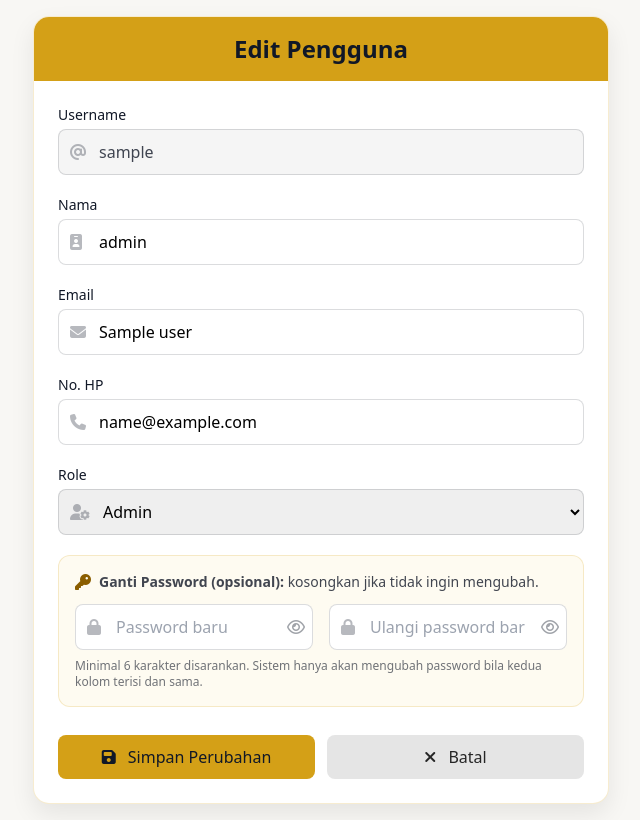
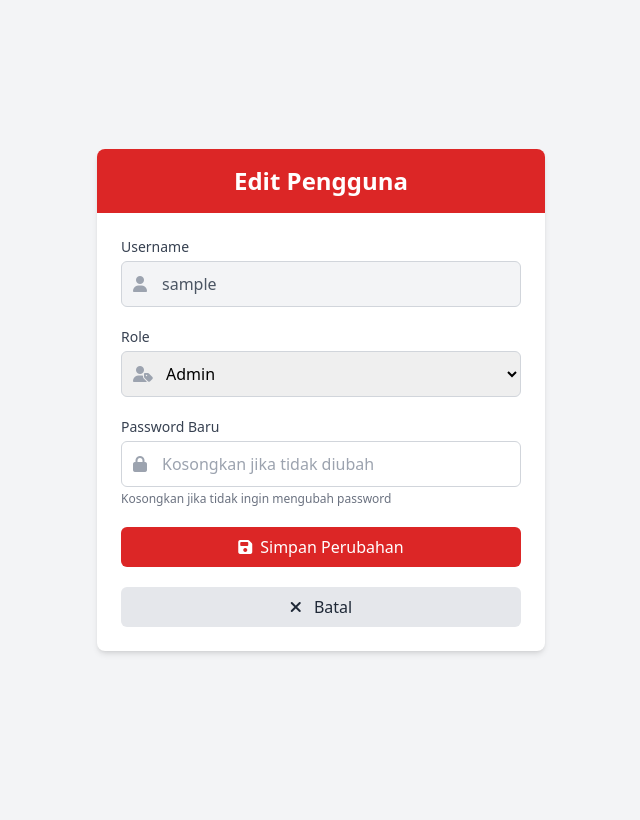
Before and after one commit to ARVLogam/my-flask-app, a Flask app: page /editUser/1 in a window 1280 px wide. Shown: the whole page, without its empty margins (319-959 px from the left). After the commit the page ends 654 px from the top, so only its background shows below. Run offline with Flask 3, Linux system fonts and the light colour scheme; the visitor is signed in with stand-in values (Sample User, id 1); a database or web service that is not in the repository returns one stand-in record (values such as "Sample title"); some libraries are stand-ins or nearby versions.

Commit message:
Update editUser.html

```diff
--- a/templates/editUser.html
+++ b/templates/editUser.html
@@ -5,173 +5,70 @@
   <meta charset="UTF-8" />
   <meta name="viewport" content="width=device-width, initial-scale=1.0"/>
   <title>Edit Pengguna</title>
-
   <script src="https://cdn.tailwindcss.com"></script>
-  <!-- Palet warna brand -->
-  <script>
-    tailwind.config = {
-      theme: {
-        extend: {
-          colors: {
-            brand:     '#d4a017',  // emas
-            brandDark: '#8b5e00',  // coklat tua
-            brandLite: '#f6d27a',  // emas muda
-            ink:       '#111827',
-            paper:     '#F8F7F4'
-          },
-          boxShadow: { soft: '0 10px 25px rgba(0,0,0,.08)' }
-        }
-      }
-    }
-  </script>
   <link href="https://cdnjs.cloudflare.com/ajax/libs/font-awesome/6.5.0/css/all.min.css" rel="stylesheet"/>
 </head>
-
-<body class="bg-paper min-h-screen flex items-center justify-center p-4">
+<body class="bg-gray-100 min-h-screen flex items-center justify-center p-4">
   {% include 'flashProtection.html' %}
-
-  <div class="w-full max-w-xl bg-white rounded-2xl shadow-soft overflow-hidden border border-brand/20">
-    <div class="bg-brand py-4 px-6">
-      <h1 class="text-2xl font-bold text-ink text-center">Edit Pengguna</h1>
+  <div class="w-full max-w-md bg-white rounded-lg shadow-md overflow-hidden">
+    <!-- Header -->
+    <div class="bg-red-600 py-4 px-6">
+      <h1 class="text-2xl font-bold text-white text-center">Edit Pengguna</h1>
     </div>
 
-    <!--
-      Struktur data user (mengacu tabel & halaman kelolaUser):
-      user[0]=id, [1]=username, [2]=role, [3]=nama, [4]=email, [5]=nohp, [6]=created_at
-    -->
-    <form action="{{ url_for('editUser', user_id=user[0]) }}" method="post" class="p-6 space-y-5" novalidate>
-      {# Jika pakai Flask-WTF, aktifkan: {{ csrf_token() }} #}
+    <!-- Form -->
+    <form action="{{ url_for('editUser', user_id=user[0]) }}" method="post" class="p-6 space-y-5">
 
       <!-- Username (readonly) -->
       <div>
-        <label for="username" class="block text-sm font-medium text-ink mb-1">Username</label>
+        <label for="username" class="block text-sm font-medium text-gray-700 mb-1">Username</label>
         <div class="relative">
-          <i class="fa-solid fa-at absolute left-3 top-1/2 -translate-y-1/2 text-ink/30"></i>
-          <input type="text" id="username" name="username" value="{{ user[1] }}"
-                 readonly
-                 class="w-full pl-10 p-2.5 border border-ink/15 rounded-lg bg-neutral-100 text-ink/80"/>
-        </div>
-      </div>
-
-      <!-- Nama -->
-      <div>
-        <label for="nama" class="block text-sm font-medium text-ink mb-1">Nama</label>
-        <div class="relative">
-          <i class="fa-solid fa-id-badge absolute left-3 top-1/2 -translate-y-1/2 text-ink/30"></i>
-          <input type="text" id="nama" name="nama" value="{{ user[3] or '' }}" required
-                 class="w-full pl-10 p-2.5 border border-ink/15 rounded-lg focus:ring-2 focus:ring-brand focus:border-brand"/>
-        </div>
-      </div>
-
-      <!-- Email -->
-      <div>
-        <label for="email" class="block text-sm font-medium text-ink mb-1">Email</label>
-        <div class="relative">
-          <i class="fa-solid fa-envelope absolute left-3 top-1/2 -translate-y-1/2 text-ink/30"></i>
-          <input type="email" id="email" name="email" value="{{ user[4] or '' }}" required
-                 class="w-full pl-10 p-2.5 border border-ink/15 rounded-lg focus:ring-2 focus:ring-brand focus:border-brand"/>
-        </div>
-      </div>
-
-      <!-- No HP -->
-      <div>
-        <label for="nohp" class="block text-sm font-medium text-ink mb-1">No. HP</label>
-        <div class="relative">
-          <i class="fa-solid fa-phone absolute left-3 top-1/2 -translate-y-1/2 text-ink/30"></i>
-          <input type="tel" id="nohp" name="nohp" value="{{ user[5] or '' }}" required
-                 class="w-full pl-10 p-2.5 border border-ink/15 rounded-lg focus:ring-2 focus:ring-brand focus:border-brand"/>
+          <span class="absolute inset-y-0 left-0 pl-3 flex items-center text-gray-400">
+            <i class="fa-solid fa-user"></i>
+          </span>
+          <input type="text" id="username" name="username" value="{{ user[1] }}" readonly
+                 class="w-full pl-10 p-2.5 border border-gray-300 rounded-md bg-gray-100 text-gray-600"/>
         </div>
       </div>
 
       <!-- Role -->
       <div>
-        <label for="role" class="block text-sm font-medium text-ink mb-1">Role</label>
+        <label for="role" class="block text-sm font-medium text-gray-700 mb-1">Role</label>
         <div class="relative">
-          <i class="fa-solid fa-user-gear absolute left-3 top-1/2 -translate-y-1/2 text-ink/30"></i>
+          <span class="absolute inset-y-0 left-0 pl-3 flex items-center text-gray-400">
+            <i class="fa-solid fa-user-tag"></i>
+          </span>
           <select id="role" name="role"
-                  class="w-full pl-10 p-2.5 border border-ink/15 rounded-lg focus:ring-2 focus:ring-brand focus:border-brand">
-            <option value="admin" {% if user[2]=='admin' %}selected{% endif %}>Admin</option>
-            <option value="user"  {% if user[2]=='user'  %}selected{% endif %}>User</option>
+                  class="w-full pl-10 p-2.5 border border-gray-300 rounded-md focus:ring-2 focus:ring-red-500">
+            <option value="admin" {% if user[2] == 'admin' %}selected{% endif %}>Admin</option>
+            <option value="user" {% if user[2] == 'user' %}selected{% endif %}>User</option>
           </select>
         </div>
       </div>
 
-      <!-- Ganti Password (opsional) -->
-      <div class="rounded-xl border border-brand/20 p-4 bg-brandLite/10">
-        <div class="flex items-center gap-2 mb-3">
-          <i class="fa-solid fa-key text-brandDark"></i>
-          <p class="text-sm text-ink/80"><strong>Ganti Password (opsional):</strong> kosongkan jika tidak ingin mengubah.</p>
+      <!-- Password (opsional) -->
+      <div>
+        <label for="password" class="block text-sm font-medium text-gray-700 mb-1">Password Baru</label>
+        <div class="relative">
+          <span class="absolute inset-y-0 left-0 pl-3 flex items-center text-gray-400">
+            <i class="fa-solid fa-lock"></i>
+          </span>
+          <input type="password" id="password" name="password" placeholder="Kosongkan jika tidak diubah"
+                 class="w-full pl-10 p-2.5 border border-gray-300 rounded-md focus:ring-2 focus:ring-red-500"/>
         </div>
-
-        <div class="grid grid-cols-1 sm:grid-cols-2 gap-4">
-          <div class="relative">
-            <i class="fa-solid fa-lock absolute left-3 top-1/2 -translate-y-1/2 text-ink/30"></i>
-            <input type="password" id="new_password" name="new_password" placeholder="Password baru"
-                   class="w-full pl-10 pr-10 p-2.5 border border-ink/15 rounded-lg focus:ring-2 focus:ring-brand focus:border-brand">
-            <button type="button" class="absolute right-2 top-1/2 -translate-y-1/2 text-ink/40 hover:text-ink/60" data-toggle="new_password">
-              <i class="fa-regular fa-eye"></i>
-            </button>
-          </div>
-
-          <div class="relative">
-            <i class="fa-solid fa-lock absolute left-3 top-1/2 -translate-y-1/2 text-ink/30"></i>
-            <input type="password" id="confirm_password" name="confirm_password" placeholder="Ulangi password baru"
-                   class="w-full pl-10 pr-10 p-2.5 border border-ink/15 rounded-lg focus:ring-2 focus:ring-brand focus:border-brand">
-            <button type="button" class="absolute right-2 top-1/2 -translate-y-1/2 text-ink/40 hover:text-ink/60" data-toggle="confirm_password">
-              <i class="fa-regular fa-eye"></i>
-            </button>
-          </div>
-        </div>
-        <p class="mt-2 text-xs text-ink/60">Minimal 6 karakter disarankan. Sistem hanya akan mengubah password bila kedua kolom terisi dan sama.</p>
+        <p class="text-xs text-gray-500 mt-1">Kosongkan jika tidak ingin mengubah password</p>
       </div>
 
       <!-- Actions -->
-      <div class="flex gap-3 pt-2">
-        <button type="submit"
-                class="flex-1 bg-brand hover:bg-brandDark text-ink hover:text-white rounded-lg py-2.5 font-medium">
-          <i class="fa-solid fa-floppy-disk mr-2"></i> Simpan Perubahan
-        </button>
-        <a href="{{ url_for('menuAdmin', roleMenu='kelolaUser') }}"
-           class="flex-1 text-center bg-neutral-200 hover:bg-neutral-300 text-neutral-800 rounded-lg py-2.5 font-medium">
-          <i class="fa-solid fa-xmark mr-2"></i> Batal
-        </a>
-      </div>
+      <button type="submit"
+              class="w-full bg-red-600 text-white py-2 px-4 rounded-md hover:bg-red-700 transition flex items-center justify-center">
+        <i class="fa-solid fa-save mr-2"></i> Simpan Perubahan
+      </button>
+      <a href="{{ url_for('menuAdmin', roleMenu='kelolaUser') }}"
+         class="block text-center w-full bg-gray-200 text-gray-800 py-2 px-4 rounded-md hover:bg-gray-300 transition mt-3">
+        <i class="fa-solid fa-times mr-2"></i> Batal
+      </a>
     </form>
   </div>
-
-  <script>
-    // Toggle show/hide password fields
-    document.querySelectorAll('[data-toggle]').forEach(btn => {
-      btn.addEventListener('click', () => {
-        const id = btn.getAttribute('data-toggle');
-        const input = document.getElementById(id);
-        if (!input) return;
-        const isPass = input.type === 'password';
-        input.type = isPass ? 'text' : 'password';
-        const icon = btn.querySelector('i');
-        icon.classList.toggle('fa-eye');
-        icon.classList.toggle('fa-eye-slash');
-      });
-    });
-
-    // Validasi ringan: pastikan konfirmasi sama (di sisi klien)
-    const form = document.querySelector('form');
-    form.addEventListener('submit', (e) => {
-      const p1 = document.getElementById('new_password').value.trim();
-      const p2 = document.getElementById('confirm_password').value.trim();
-      if (p1 || p2) {
-        if (p1.length < 6) {
-          e.preventDefault();
-          alert('Password baru minimal 6 karakter.');
-          return;
-        }
-        if (p1 !== p2) {
-          e.preventDefault();
-          alert('Konfirmasi password tidak sama.');
-          return;
-        }
-      }
-    });
-  </script>
 </body>
 </html>
```
